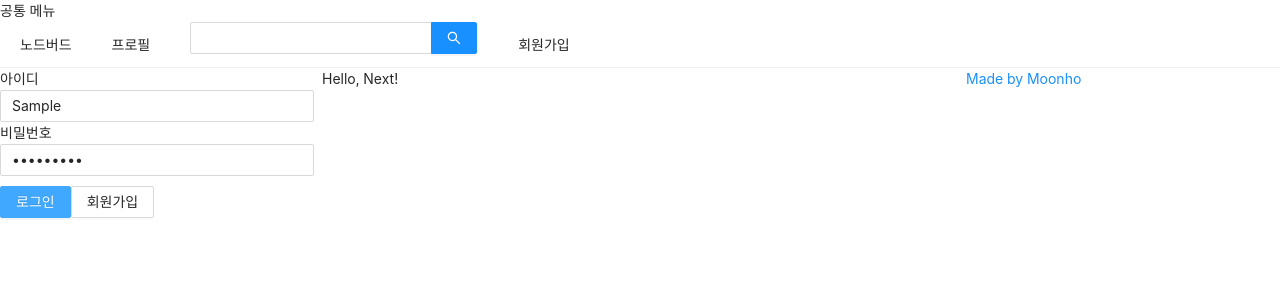
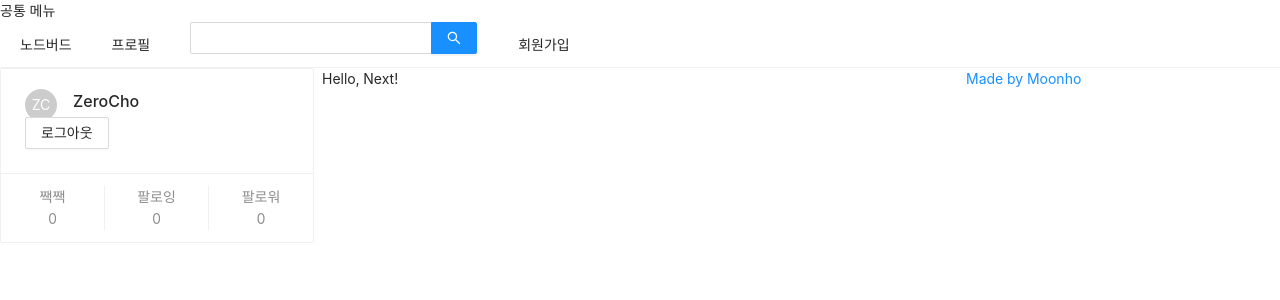
Before and after one commit to Hyun-juhee/react-nodebird, a Next.js app in the folder ch1/front/: page / in a window 1280 px wide. Both pictures are taken after typing "Sample", "Sample123" into the empty fields and a click on the button "로그인". Shown: the top 300 px of the page. Built offline with nearby package versions, Linux system fonts and the light colour scheme.

Commit message:
더미 데이터로 로그인 기능 만들기

```diff
--- a/ch1/front/components/AppLayout.js
+++ b/ch1/front/components/AppLayout.js
@@ -31,7 +31,7 @@
       </Menu>
       <Row gutter={8}>
         <Col xs={24} md={6}>
-          {isLoggedIn ? <UserProfile /> : <LoginForm />}
+          {isLoggedIn ? <UserProfile setIsLoggedIn={setIsLoggedIn} /> : <LoginForm setIsLoggedIn={setIsLoggedIn} />}
         </Col>
         <Col xs={24} md={12}>
           {children}
--- a/ch1/front/components/LoginForm.js
+++ b/ch1/front/components/LoginForm.js
@@ -7,7 +7,11 @@
   margin-top: 10px;
 `;
 
-const LoginForm = () => {
+const FormWrapper = styled(Form)`
+  padding: 10px;
+`;
+
+const LoginForm = ({ setIsLoggedIn }) => {
   const [id, setId] = useState('');
   const [password, setPassword] = useState('');
 
@@ -19,8 +23,13 @@
     setPassword(e.target.value);
   }, []);
 
+  const onSubmitForm = useCallback((e) => {
+    console.log(id, password);
+    setIsLoggedIn(true);
+  },[id, password]);
+
   return (
-    <Form>
+    <FormWrapper onFinish={onSubmitForm}>
       <div>
         <label htmlFor="user-id">아이디</label>
         <br />
@@ -41,7 +50,7 @@
         <Button type="primary" htmlType="submit" loading={false}>로그인</Button>
         <Link href="/signup"><a><Button>회원가입</Button></a></Link>
       </ButtonWrapper>
-    </Form>
+    </FormWrapper>
   );
 }
 
--- a/ch1/front/components/UserProfile.js
+++ b/ch1/front/components/UserProfile.js
@@ -1,5 +1,26 @@
-const UserProfile = () => {
+import React, { useCallback } from 'react';
+import { Card, Avatar, Button } from 'antd';
 
+const UserProfile = ({ setIsLoggedIn }) => {
+  const onLogOut = useCallback(() => {
+    setIsLoggedIn(false);
+  }, []);
+
+  return (
+    <Card
+      actions={[
+        <div key="twit">짹짹<br />0</div>,
+        <div key="followings">팔로잉<br />0</div>,
+        <div key="follower">팔로워<br />0</div>,
+      ]}
+    >
+      <Card.Meta
+        avatar={<Avatar>ZC</Avatar>}
+        title="ZeroCho"
+      />
+      <Button onClick={onLogOut}>로그아웃</Button>
+    </Card>
+  );
 }
 
 export default UserProfile
```
